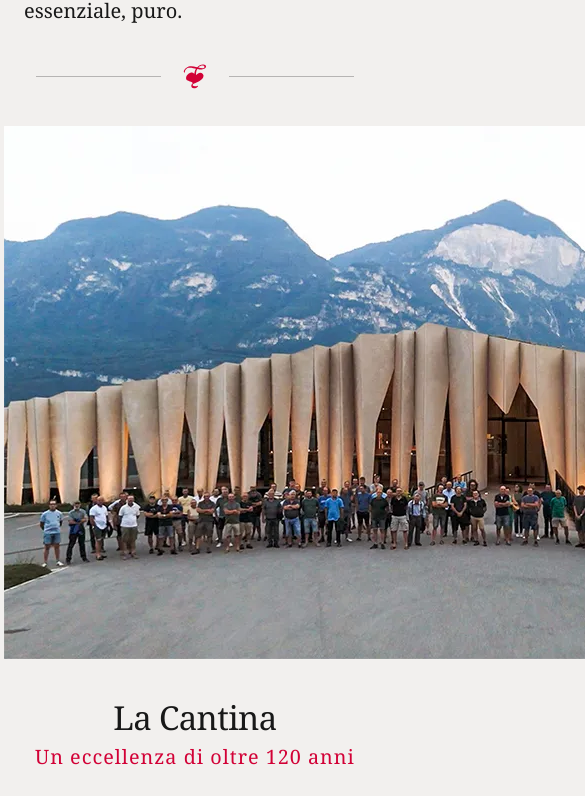
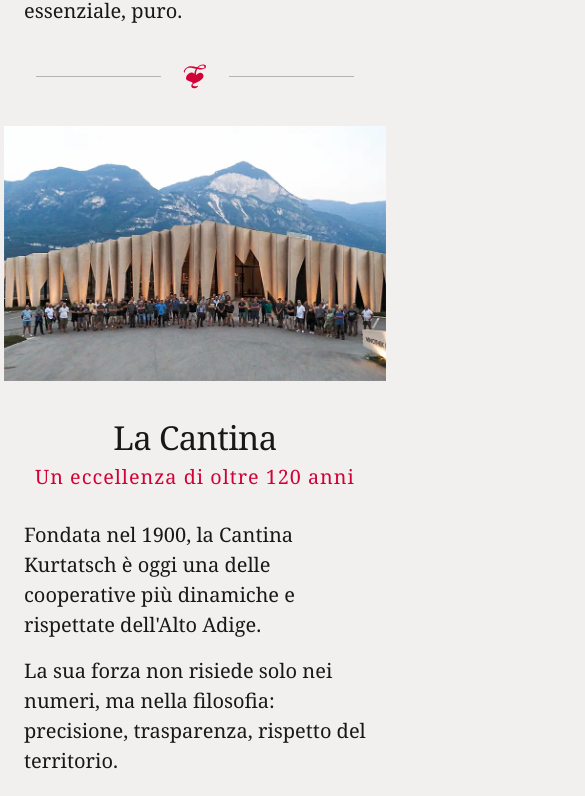
Before and after one commit to Malpensanet/evento, a Next.js app: page /kurtatsch in a window 390 px wide. Shown: the part 1434-2230 px from the top of the page, 585 px wide, since content can reach past the window. Built offline with nearby package versions, Linux system fonts and the light colour scheme; a web font is replaced by a local one.

Commit message:
Responsive Krurtatsch Fix

```diff
--- a/src/app/kurtatsch/page.tsx
+++ b/src/app/kurtatsch/page.tsx
@@ -159,16 +159,26 @@
         <Spacer size={32} line point />
         <Spacer size={16} />
         <Container scope="lg">
+          <div
+            style={{
+              position: "relative",
+              width: "100%",
+              aspectRatio: "800/533",
+            }}
+          >
           <Image
             src="/cantina-kurtatsch.webp"
             alt="foto della cantina Kurtatsch"
-            width={800}
-            height={533}
+            fill
             priority
             loading="eager"
             placeholder="blur"
             blurDataURL="/cantina-kurtatsch-blur.webp"
-          />
+            style={{
+                objectFit: "cover",
+              }}
+            />
+          </div>
         </Container>
         <Spacer size={40} />
         <Heading component="h2">La Cantina</Heading>
```
